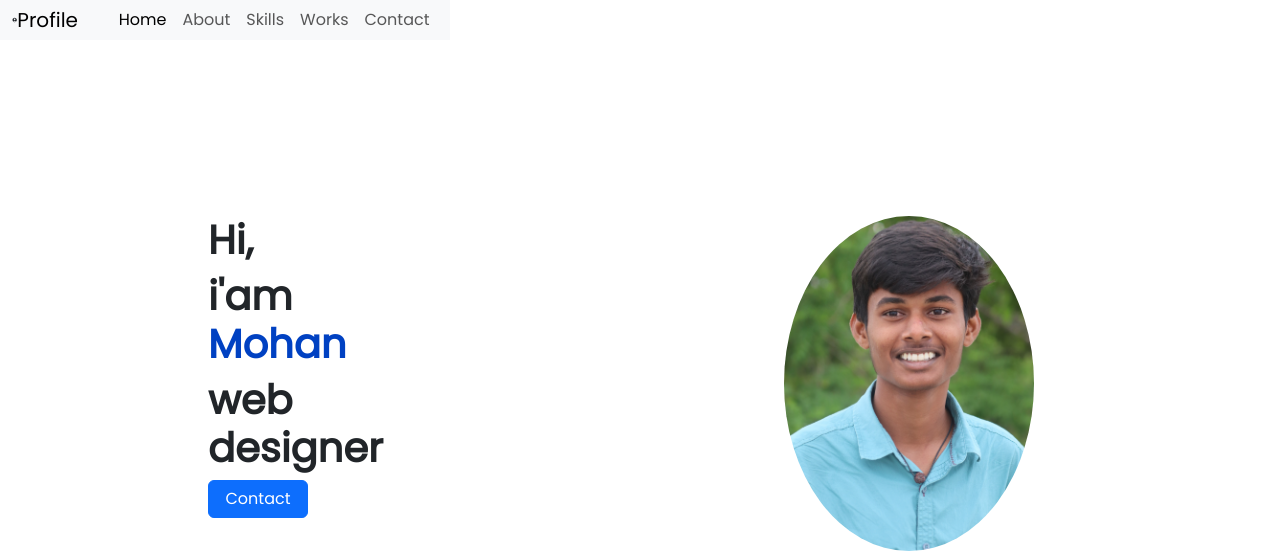
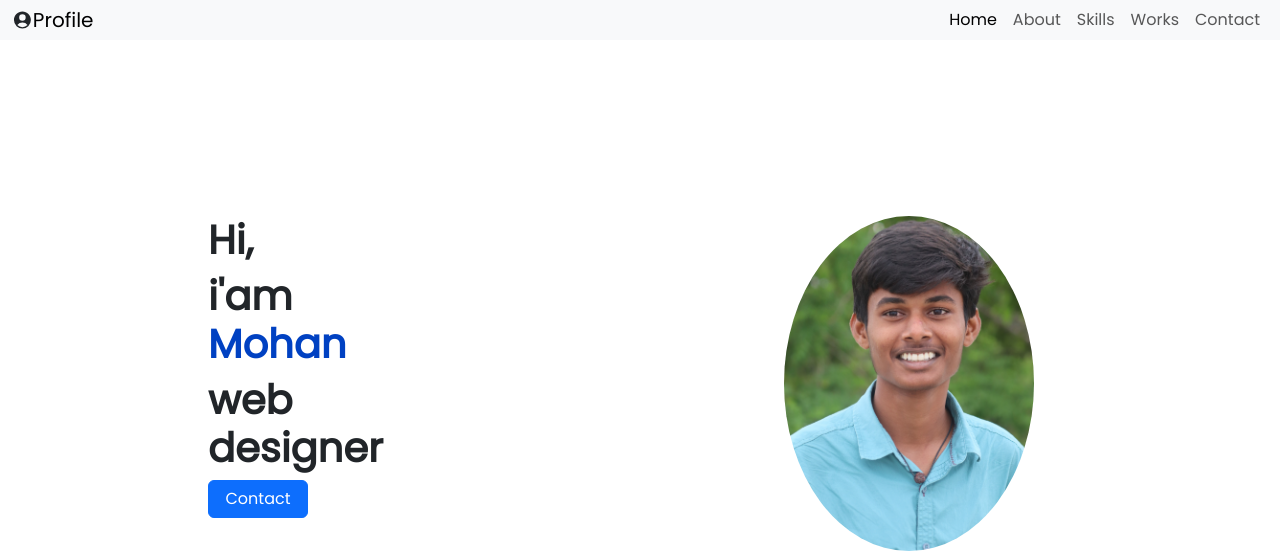
Before and after one commit to AshapuMohan/Mohan-s-Portfolio, a plain HTML site: page index.html in a window 1280 px wide. Shown: the top 553 px of the page. Drawn offline with nearby package versions, Linux system fonts and the light colour scheme.

Commit message:
Update index.html

```diff
--- a/index.html
+++ b/index.html
@@ -11,7 +11,7 @@
 <body>
 <header class="1-header">
 <!--navbar-->
-  <nav class="navbar navbar-expand-lg bg-body-tertiary" style="margin: 0; padding: 0; width: max-content;">
+  <nav class="navbar navbar-expand-lg bg-body-tertiary" style="margin: 0; padding: 0; width: auto;">
     <div class="container-fluid">
       <svg xmlns="http://www.w3.org/2000/svg" width="22" height="22" viewBox="0 0 24 24">
         <path fill="currentColor" fill-rule="evenodd" d="M18.685 19.097A9.723 9.723 0 0 0 21.75 12c0-5.385-4.365-9.75-9.75-9.75S2.25 6.615 2.25 12a9.723 9.723 0 0 0 3.065 7.097A9.716 9.716 0 0 0 12 21.75a9.716 9.716 0 0 0 6.685-2.653Zm-12.54-1.285A7.486 7.486 0 0 1 12 15a7.486 7.486 0 0 1 5.855 2.812A8.224 8.224 0 0 1 12 20.25a8.224 8.224 0 0 1-5.855-2.438ZM15.75 9a3.75 3.75 0 1 1-7.5 0a3.75 3.75 0 0 1 7.5 0Z" clip-rule="evenodd"/>
```
